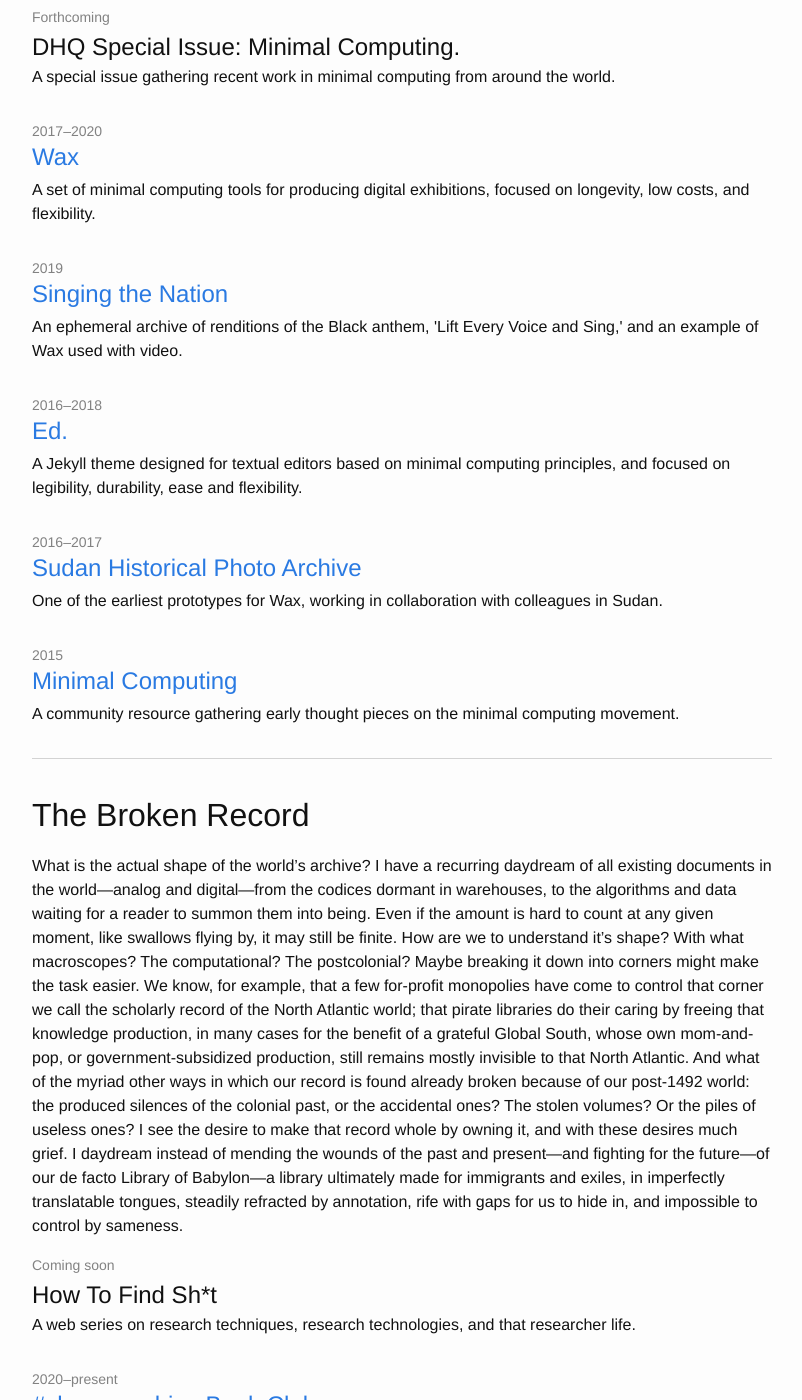
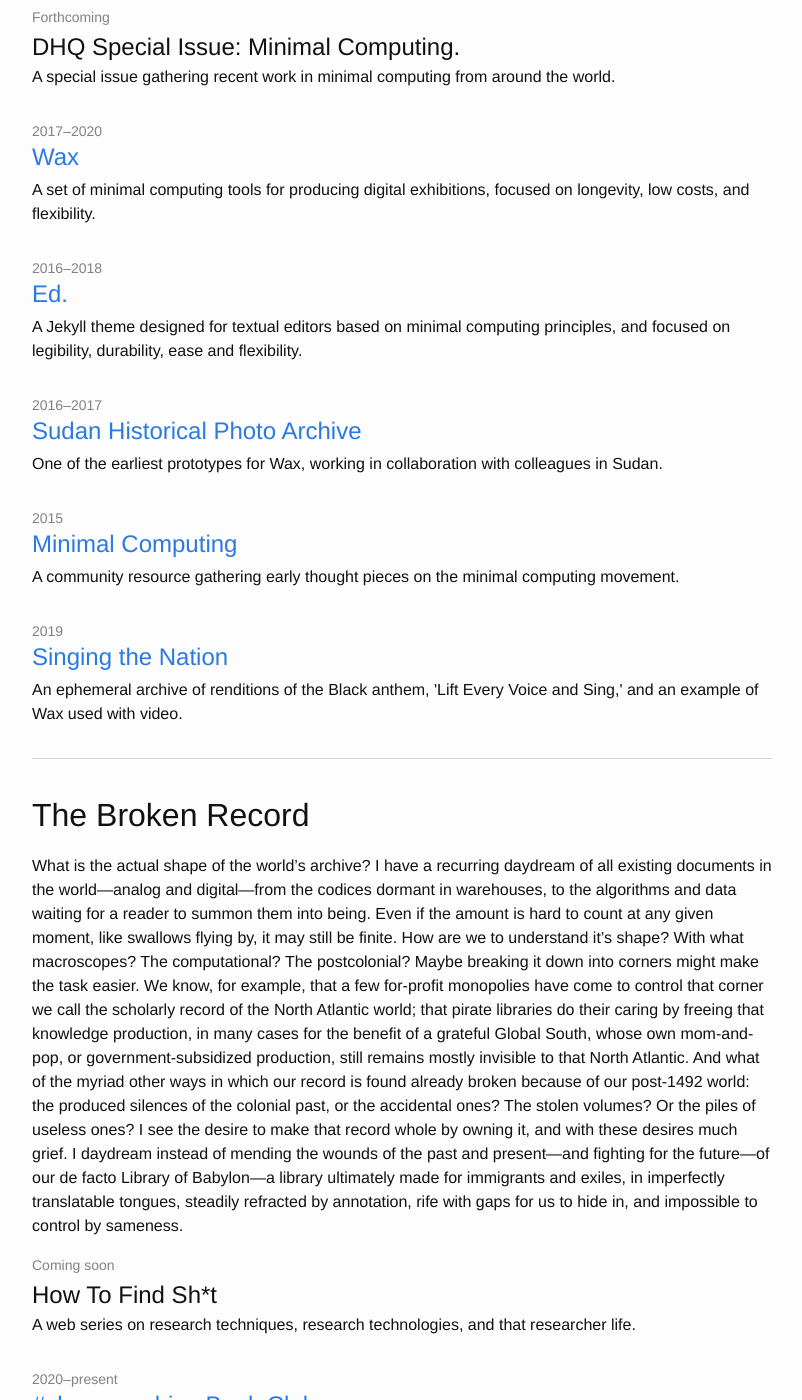
Before and after one commit to elotroalex/elotroalex, a Jekyll site: the page built from profiles.md, in a window 1280 px wide and 1400 px high, scrolled down 6407 px. Shown: the whole window, without its empty margins (238-1040 px from the left). Built offline with Jekyll 4.4.1, drawn with Linux system fonts in a browser that asks for light colours; some of the changed lines change nothing that is shown; some of the changed text lies outside the part shown.

Commit message:
added a couple of things to broken

```diff
--- a/_data/projects.yml
+++ b/_data/projects.yml
@@ -244,13 +244,6 @@
   category: minimal
   blurb: "A set of minimal computing tools for producing digital exhibitions, focused on longevity, low costs, and flexibility."
 
-- title: "Singing the Nation"
-  time: "2019"
-  link: singingthenation.com
-  url: http://singingthenation.com/
-  category: minimal
-  blurb: "An ephemeral archive of renditions of the Black anthem, 'Lift Every Voice and Sing,' and an example of Wax used with video."
-
 - title: Ed.
   time: "2016–2018"
   link: minicomp.github.io/ed
@@ -300,12 +293,20 @@
   blurb: "A virtual seminar to discuss newly published books on slavery and the Afro-Atlantic world with their authors."
 
 
-# - title: "DHQ Internationalization"
-#   time: "2017–present"
-#   link: digitalhumanities.org/dhq/
-#   url: http://digitalhumanities.org/dhq/submissions/specialIssuesGuidelines.html
-#   category: babylon
-#   blurb: "Editorial work to open up Digital Humanities Quarterly to languages other than English."
+- title: "Singing the Nation"
+  time: "2019"
+  link: singingthenation.com
+  url: http://singingthenation.com/
+  category: minimal
+  blurb: "An ephemeral archive of renditions of the Black anthem, 'Lift Every Voice and Sing,' and an example of Wax used with video."
+
+
+- title: "DHQ Internationalization"
+  time: "2017–present"
+  link: digitalhumanities.org/dhq/
+  url: http://digitalhumanities.org/dhq/submissions/specialIssuesGuidelines.html
+  category: babylon
+  blurb: "Editorial work to open up Digital Humanities Quarterly to languages other than English."
 
 
 - title: "Around DH in 80 Days"
```
